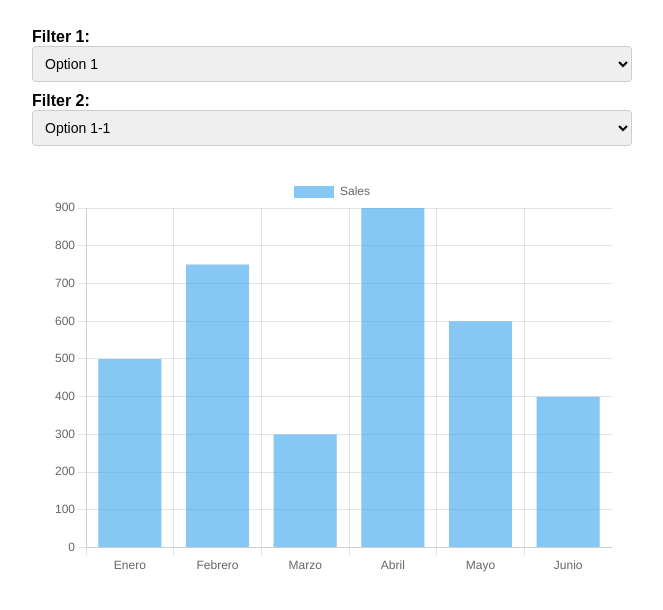
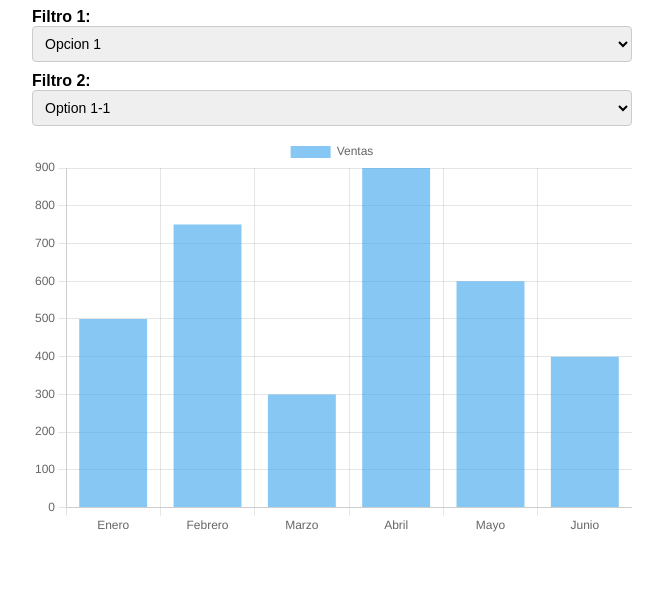
Before and after one commit to CarDuarte/ChartJS, a plain HTML site: page index.html in a window 1280 px wide. Shown: the whole page, without its empty margins (308-971 px from the left). Drawn offline with nearby package versions, Linux system fonts and the light colour scheme.

Commit message:
finished

```diff
--- a/index.html
+++ b/index.html
@@ -2,33 +2,31 @@
 <html>
   <head>
     <title>Chart Agile Solutions</title>
-    <link rel="stylesheet" href="style.css" >
+    <link rel="stylesheet" href="style.css">
 
     </link>
   </head>
   <body>
-    <div class="container">
+    <div class="chart-container">
       <div class="filter">
-        <label for="filter1">Filter 1:</label>
+        <label for="filter1">Filtro 1:</label>
         <select id="filter1">
-          <option value="option1">Option 1</option>
-          <option value="option2">Option 2</option>
-          <option value="option3">Option 3</option>
+          <option value="option1">Opcion 1</option>
+          <option value="option2">Opcion 2</option>
+          <option value="option3">Opcion 3</option>
         </select>
       </div>
 
       <div class="filter">
-        <label for="filter2">Filter 2:</label>
+        <label for="filter2">Filtro 2:</label>
         <select id="filter2"></select>
       </div>
 
-      <div class="container" id="myChartContainer">
+      <div id="myChartContainer">
         <canvas id="myChart"></canvas>
       </div>
     </div>
-
+    <script src="https://cdn.jsdelivr.net/npm/chart.js"></script>
     <script src="script.js"></script>
-
-    <script src="https://cdn.jsdelivr.net/npm/chart.js"></script>
   </body>
 </html>
--- a/script.js
+++ b/script.js
@@ -5,7 +5,7 @@ document.addEventListener("DOMContentLoaded", function () {
     labels: ["Enero", "Febrero", "Marzo", "Abril", "Mayo", "Junio"],
     datasets: [
       {
-        label: "Sales",
+        label: "Ventas",
         data: [500, 750, 300, 900, 600, 400],
         backgroundColor: "rgba(54, 162, 235, 0.6)",
       },
@@ -48,7 +48,6 @@ document.addEventListener("DOMContentLoaded", function () {
   }
 
   function updateSelectOptions(selectElement, options) {
-    console.log("Updating select options", options);
     selectElement.innerHTML = "";
     options.forEach(function (optionText) {
       const option = document.createElement("option");
@@ -74,7 +73,7 @@ document.addEventListener("DOMContentLoaded", function () {
       labels: labels,
       datasets: [
         {
-          label: "Sales",
+          label: "Ventas",
           data: data,
           backgroundColor: "rgba(54, 162, 235, 0.6)",
         },
--- a/style.css
+++ b/style.css
@@ -39,11 +39,6 @@ body {
   border-radius: 4px;
   border: 1px solid #ccc;
 }
-.container {
-  max-width: 600px;
-  margin: 0 auto;
-  padding: 20px;
-}
 
 #myChartContainer {
   height: 400px;
```
